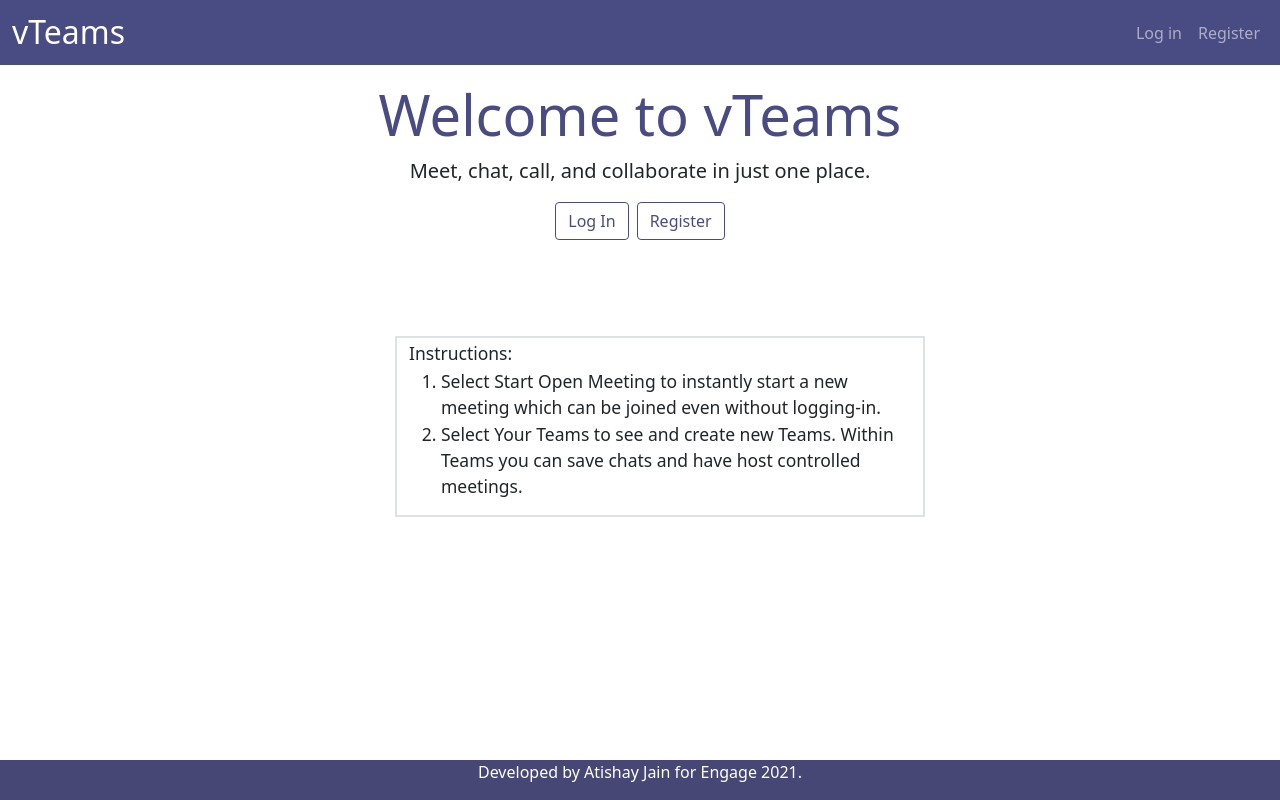
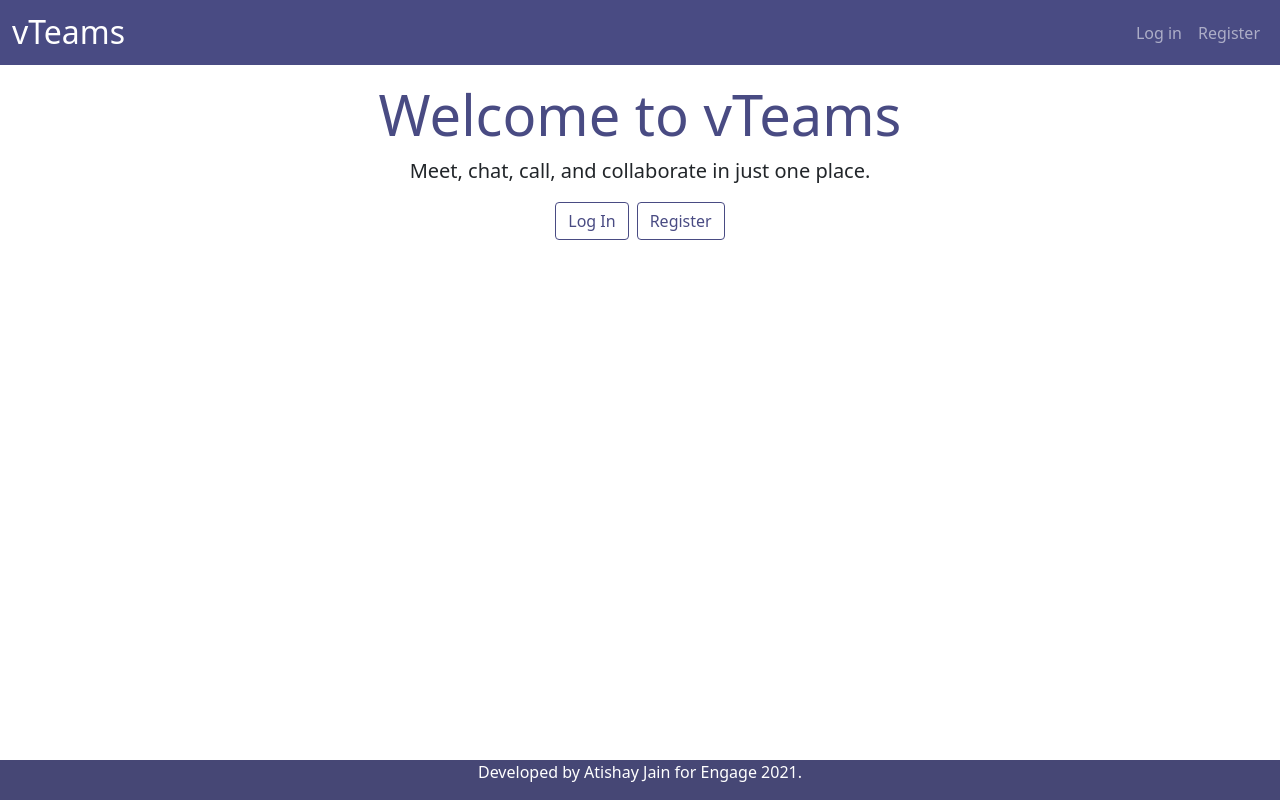
Before and after one commit to atishayjn/TeamsWebsite, a Vue app: page / in a window 1280 px wide. Built offline with nearby package versions, Linux system fonts and the light colour scheme; no server answers; what vue-webrtc would draw is missing.

Commit message:
Instruction Box on Home Login page resolved

```diff
--- a/src/views/AppHome.vue
+++ b/src/views/AppHome.vue
@@ -37,7 +37,7 @@
           >
         </div>
       </div>
-      <div class="row justify-content-center mt-5 ms-5 me-2 pt-5">
+      <div v-if="user" class="row justify-content-center mt-5 ms-5 me-2 pt-5">
         <div class="col-lg-6 border border-2 text-start lead">
           <small>
             Instructions:
```
